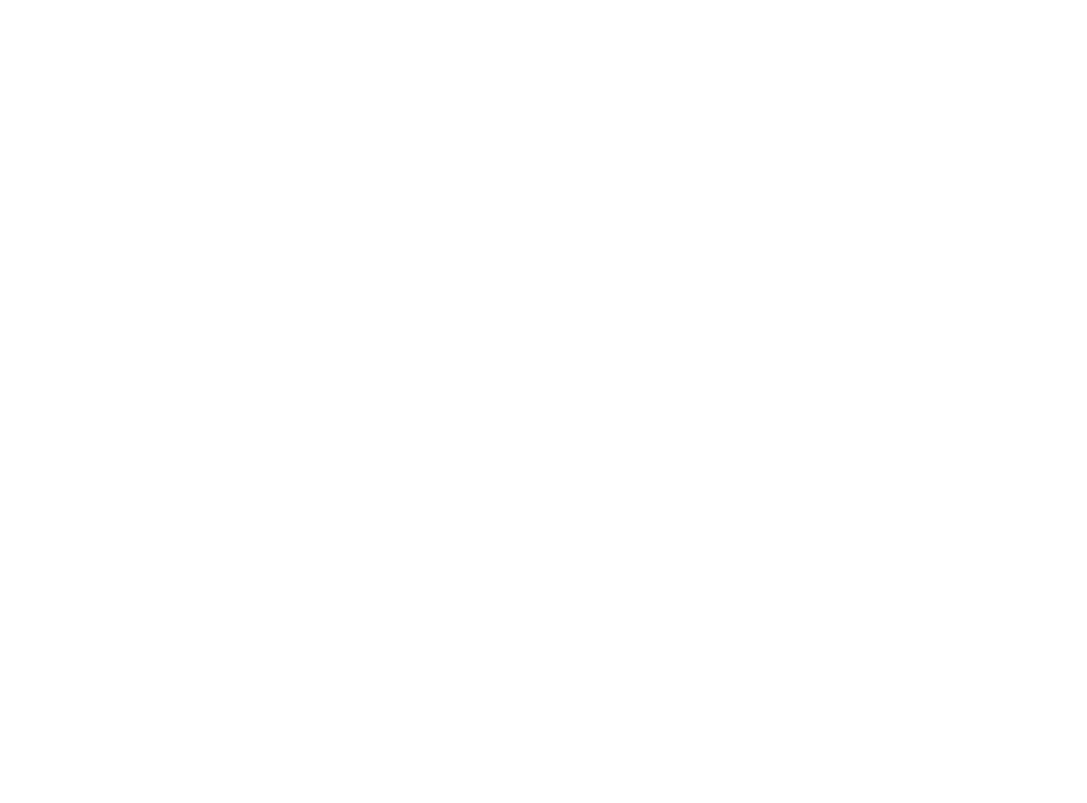
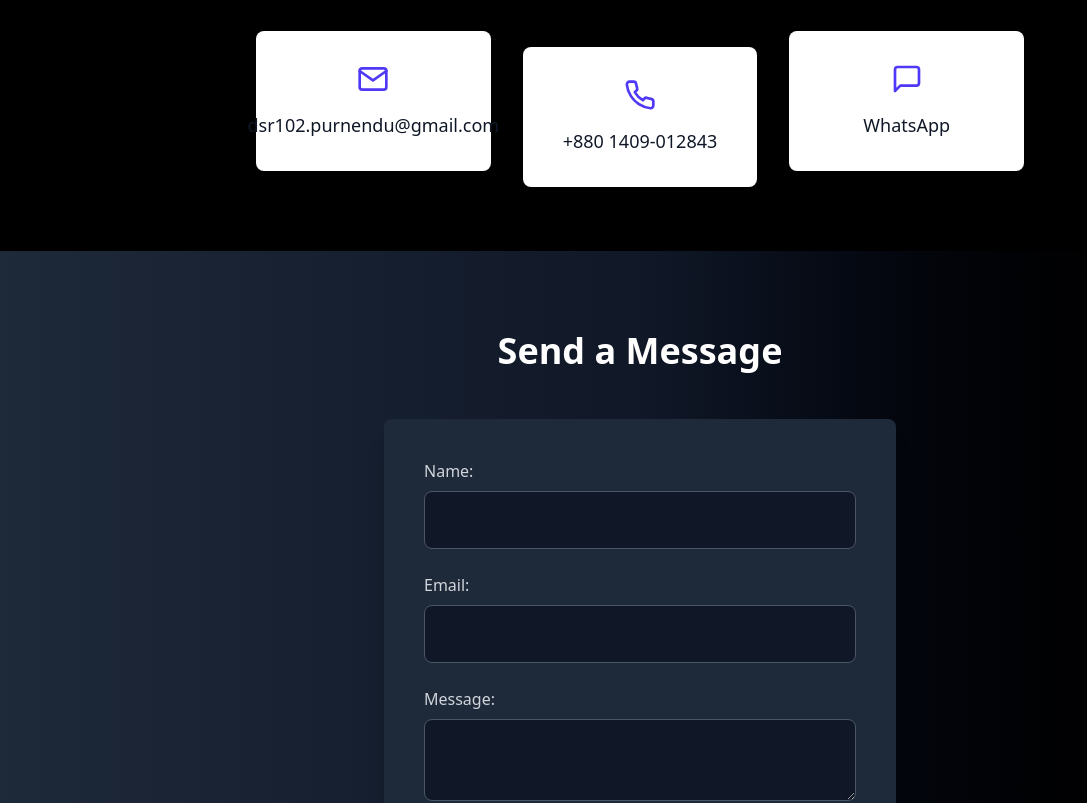
Before and after one commit to Purnendu-sarkar/my-portfolio, a React (Vite) app: page / in a window 1280 px wide. Shown: the part 5820-6623 px from the top of the page, without its empty margins (0-1087 px from the left). Before the commit the page ends 5683 px from the top, so only its background shows below. Built offline with nearby package versions, Linux system fonts and the light colour scheme.

Commit message:
Enhance Contact Form UI and Add Direct Contact Info Section

```diff
--- a/package.json
+++ b/package.json
@@ -15,6 +15,7 @@
     "lucide-react": "^0.474.0",
     "react": "^19.0.0",
     "react-dom": "^19.0.0",
+    "react-feather": "^2.0.10",
     "react-icons": "^5.4.0",
     "react-router": "^7.1.5",
     "react-router-dom": "^7.1.5",
--- a/src/Pages/Contact.jsx
+++ b/src/Pages/Contact.jsx
@@ -1,7 +1,122 @@
+import { useState } from "react";
+import { Mail, Phone, MessageSquare } from "react-feather";
+
 const Contact = () => {
+  const [formData, setFormData] = useState({
+    name: "",
+    email: "",
+    message: "",
+  });
+
+  const handleChange = (e) => {
+    setFormData({ ...formData, [e.target.name]: e.target.value });
+  };
+
+  const handleSubmit = (e) => {
+    e.preventDefault();
+    alert("Message sent successfully!");
+    setFormData({ name: "", email: "", message: "" });
+  };
+
   return (
-    <div className="h-screen flex items-center justify-center bg-gray-300 text-white">
-      <h1 className="text-4xl font-bold">Contact Me</h1>
+    <div>
+      {/* Direct Contact Information Section */}
+      <section id="contact-info" className="py-20 bg-black text-white">
+        <div className="container mx-auto px-4">
+          <h2 className="text-3xl md:text-4xl font-bold text-center mb-12 text-white">
+            Contact Me Directly
+          </h2>
+          <div className="max-w-3xl mx-auto">
+            <div className="grid grid-cols-1 md:grid-cols-3 gap-8">
+              <a
+                href="mailto:dsr102.purnendu@gmail.com"
+                className="flex flex-col items-center p-8 bg-white text-gray-900 rounded-lg shadow-lg hover:shadow-xl transition-shadow"
+              >
+                <Mail className="text-indigo-600 mb-4" size={32} />
+                <span className="text-lg">dsr102.purnendu@gmail.com</span>
+              </a>
+              <a
+                href="tel:+8801409012843"
+                className="flex flex-col items-center p-8 bg-white text-gray-900 rounded-lg shadow-lg hover:shadow-xl transition-shadow transform translate-y-4"
+              >
+                <Phone className="text-indigo-600 mb-4" size={32} />
+                <span className="text-lg">+880 1409-012843</span>
+              </a>
+              <a
+                href="https://wa.me/+8801409012843"
+                className="flex flex-col items-center p-8 bg-white text-gray-900 rounded-lg shadow-lg hover:shadow-xl transition-shadow"
+              >
+                <MessageSquare className="text-indigo-600 mb-4" size={32} />
+                <span className="text-lg">WhatsApp</span>
+              </a>
+            </div>
+          </div>
+        </div>
+      </section>
+
+      {/* Contact Form Section */}
+      <section
+        id="contact-form"
+        className="py-20 bg-gradient-to-r from-gray-800 via-gray-900 to-black text-white"
+      >
+        <div className="container mx-auto px-4">
+          <h2 className="text-3xl md:text-4xl font-bold text-center mb-12">
+            Send a Message
+          </h2>
+          <form
+            onSubmit={handleSubmit}
+            className="max-w-lg mx-auto bg-gray-800 p-10 rounded-lg shadow-xl space-y-6"
+          >
+            <div className="mb-6">
+              <label className="block text-gray-300 mb-2" htmlFor="name">
+                Name:
+              </label>
+              <input
+                type="text"
+                id="name"
+                name="name"
+                value={formData.name}
+                onChange={handleChange}
+                required
+                className="w-full p-4 border border-gray-600 rounded-lg focus:outline-none focus:ring-2 focus:ring-indigo-500 bg-gray-900 text-white"
+              />
+            </div>
+            <div className="mb-6">
+              <label className="block text-gray-300 mb-2" htmlFor="email">
+                Email:
+              </label>
+              <input
+                type="email"
+                id="email"
+                name="email"
+                value={formData.email}
+                onChange={handleChange}
+                required
+                className="w-full p-4 border border-gray-600 rounded-lg focus:outline-none focus:ring-2 focus:ring-indigo-500 bg-gray-900 text-white"
+              />
+            </div>
+            <div className="mb-6">
+              <label className="block text-gray-300 mb-2" htmlFor="message">
+                Message:
+              </label>
+              <textarea
+                id="message"
+                name="message"
+                value={formData.message}
+                onChange={handleChange}
+                required
+                className="w-full p-4 border border-gray-600 rounded-lg focus:outline-none focus:ring-2 focus:ring-indigo-500 bg-gray-900 text-white"
+              ></textarea>
+            </div>
+            <button
+              type="submit"
+              className="w-full bg-indigo-600 hover:bg-indigo-700 text-white font-bold py-4 rounded-lg shadow-md transition-colors"
+            >
+              Send Message
+            </button>
+          </form>
+        </div>
+      </section>
     </div>
   );
 };
--- a/src/Pages/Home.jsx
+++ b/src/Pages/Home.jsx
@@ -1,4 +1,5 @@
 import About from "./About";
+import Contact from "./Contact";
 import Education from "./Education";
 import Hero from "./Hero";
 import Projects from "./Projects";
@@ -12,6 +13,7 @@ const Home = () => {
       <Skills></Skills>
       <Education></Education>
       <Projects></Projects>
+      <Contact></Contact>
     </div>
   );
 };
```
Also changed, not shown: 1 other file (tests, documents, lock files or other folders).
